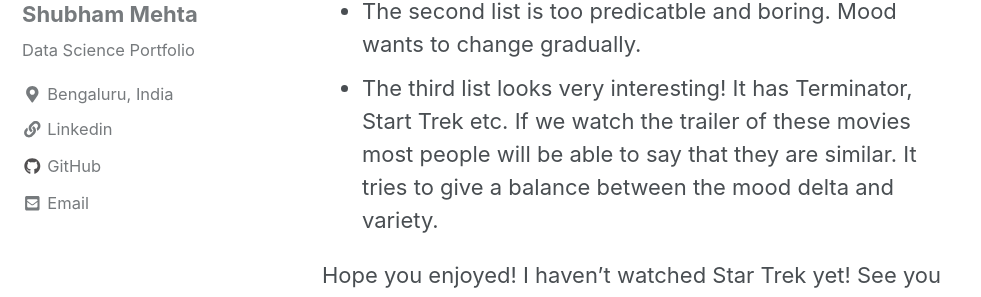
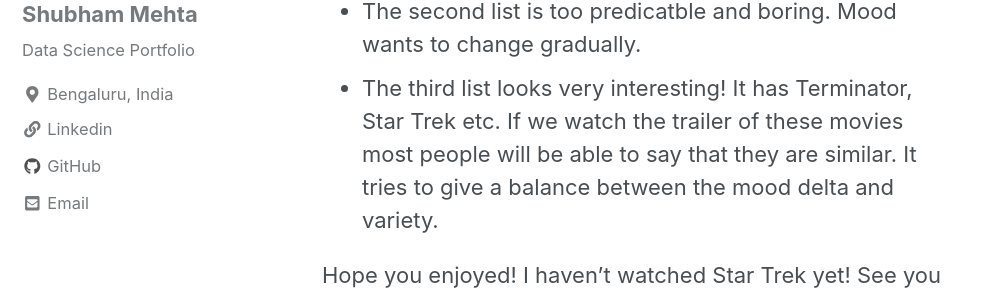
Before and after one commit to shubhambmehta/shubhambmehta.github.io, a Jekyll site: the page built from _posts/2018-10-06-moodvarietyreco.md, in a window 1280 px wide and 900 px high, scrolled down 11729 px. Shown: the part 185-482 px from the top of the window, without its empty margins (0-981 px from the left). Built offline with Jekyll 4.4.1, drawn with Linux system fonts in a browser that asks for light colours; nearby versions of some CDN libraries.

Commit message:
Update 2018-10-06-moodvarietyreco.md

```diff
--- a/_posts/2018-10-06-moodvarietyreco.md
+++ b/_posts/2018-10-06-moodvarietyreco.md
@@ -246,6 +246,6 @@
 Here are my observations:
 - The first list gives too much variety, it doesn't match my current mood.
 - The second list is too predicatble and boring. Mood wants to change gradually.
-- The third list looks very interesting! It has Terminator, Start Trek etc. If we watch the trailer of these movies most people will be able to say that they are similar. It tries to give a balance between the mood delta and variety.
+- The third list looks very interesting! It has Terminator, Star Trek etc. If we watch the trailer of these movies most people will be able to say that they are similar. It tries to give a balance between the mood delta and variety.
 
 Hope you enjoyed! I haven't watched Star Trek yet! See you again!
```
